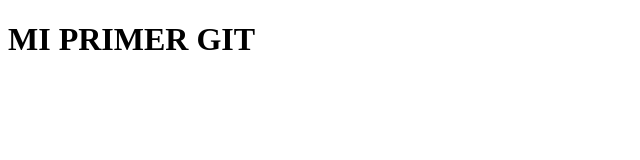
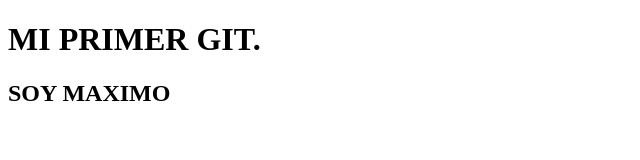
Before and after one commit to MaximoCba/Clase0, a plain HTML site: page GIT/index.html in a window 1280 px wide. Shown: the whole page, without its empty margins (0-640 px from the left). Drawn offline with Linux system fonts and the light colour scheme.

Commit message:
Nuevo cambio agrego H2

```diff
--- a/GIT/index.html
+++ b/GIT/index.html
@@ -7,6 +7,7 @@
     <title>Document</title>
 </head>
 <body>
-    <h1>MI PRIMER GIT</h1>
+    <h1>MI PRIMER GIT.</h1>
+    <h2>SOY MAXIMO</h2>
 </body>
 </html>
```
